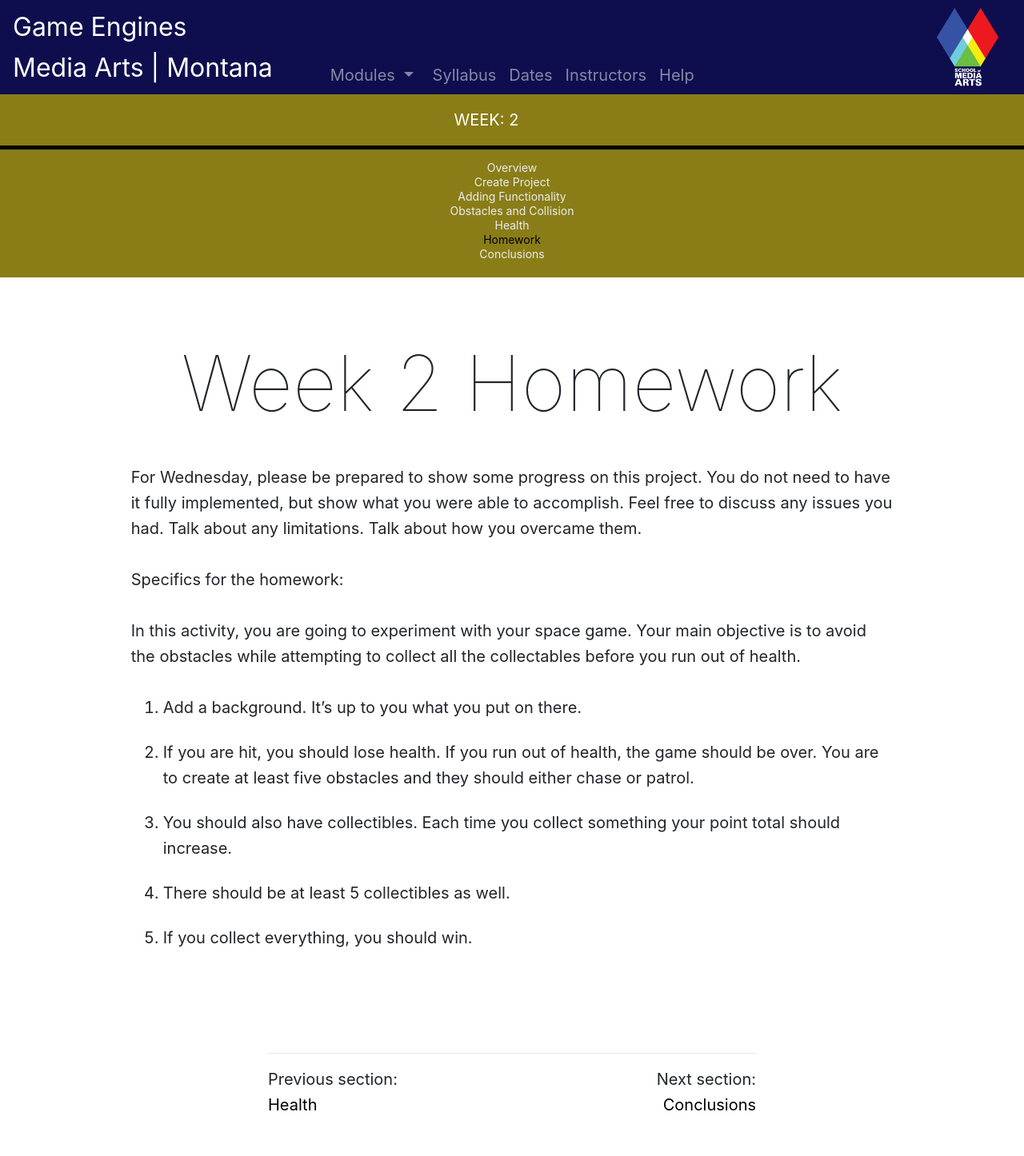
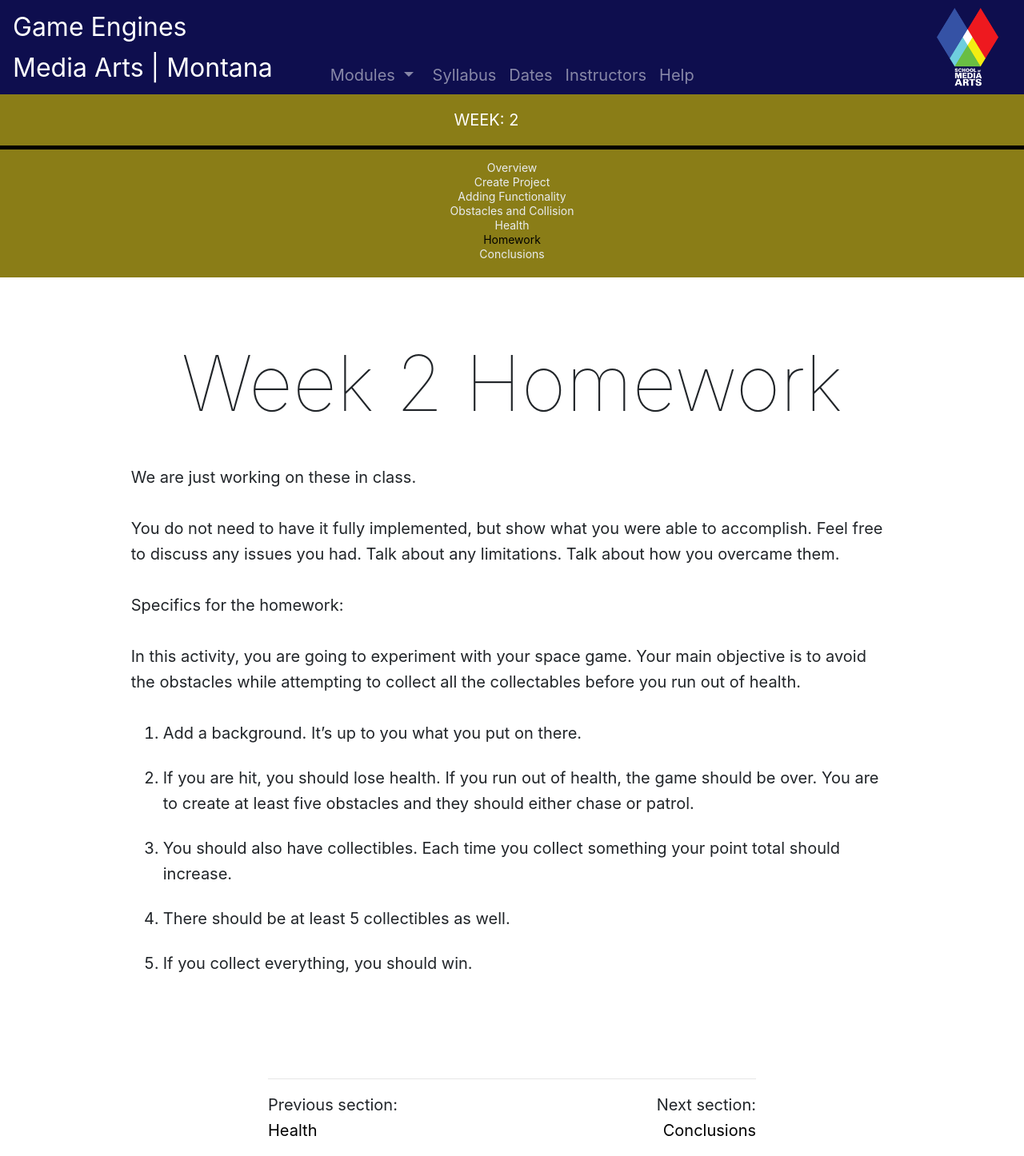
Before and after one commit to Montana-Media-Arts/460_GameEngines-Fall2021, a Jekyll site: the page built from modules/week-2/_posts/2017-01-10-homework.md, in a window 1280 px wide. Shown: the whole page at 80% size. Built offline with Jekyll 4.4.1, drawn with Linux system fonts in a browser that asks for light colours; nearby versions of some CDN libraries; before the commit the page ends 1414 px from its top, so only the background shows below that.

Commit message:
updated week and homework

```diff
--- a/_data/course.yml
+++ b/_data/course.yml
@@ -7,6 +7,6 @@ institution-short: Media Arts | Montana
 infoModules: [syllabus, dates, instructors, help]
 
 
-modules: [week-1, week-2]
+modules: [week-1, week-2, week-3]
 # modules: [week-1, week-2, week-3, week-4, week-5, week-6, week-7, week-8, week-9, week-10, week-11, week-12, week-13, final-project]
 # modules: [week-1, week-2, week-3, week-4, week-5, week-6, week-7, week-8, week-9, week-10, week-11, week-12, final-info]
--- a/modules/week-2/_posts/2017-01-10-homework.md
+++ b/modules/week-2/_posts/2017-01-10-homework.md
@@ -5,7 +5,9 @@ module: 2
 
 # Week 2 Homework
 
-For Wednesday, please be prepared to show some progress on this project. You do not need to have it fully implemented, but show what you were able to accomplish.  Feel free to discuss any issues you had.  Talk about any limitations.  Talk about how you overcame them.
+We are just working on these in class.
+
+You do not need to have it fully implemented, but show what you were able to accomplish.  Feel free to discuss any issues you had.  Talk about any limitations.  Talk about how you overcame them.
 
 Specifics for the homework:
 
```
Also changed, not shown: modules/week-3/_posts/2017-01-16-homework.md (+2 -0 lines).
